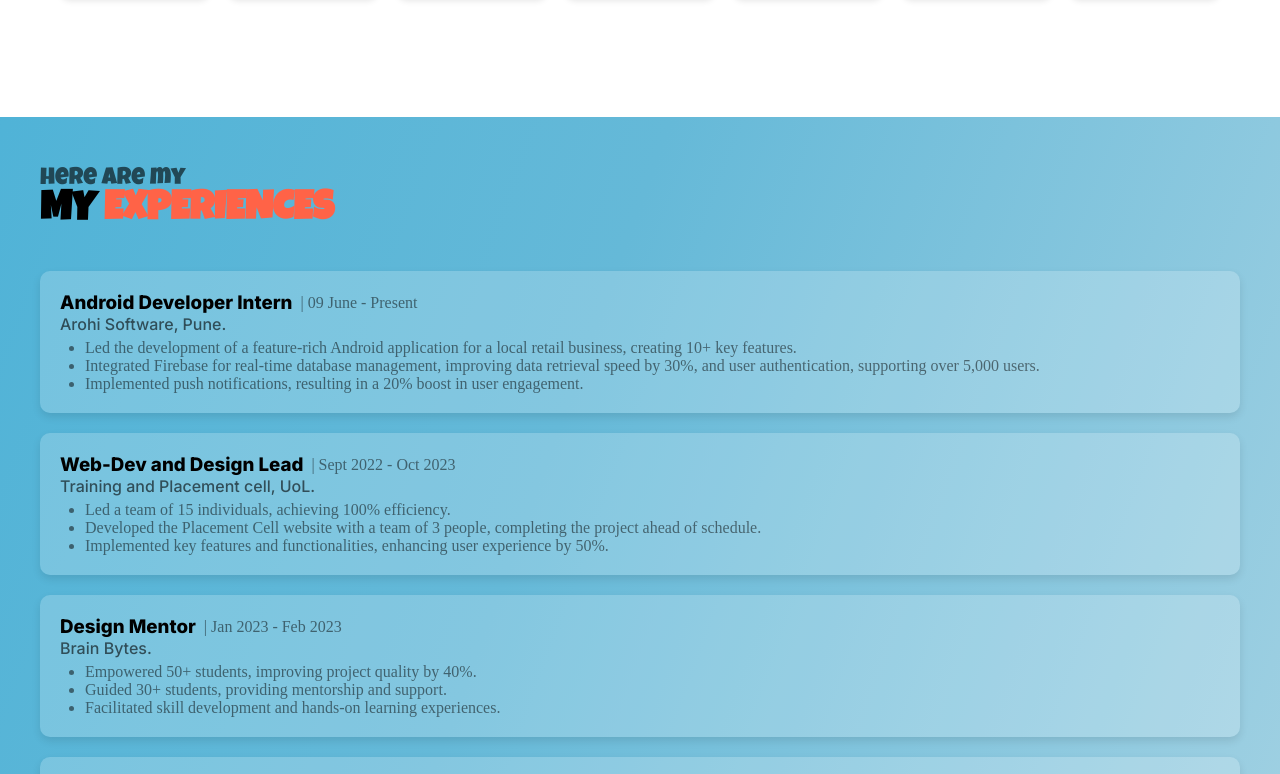
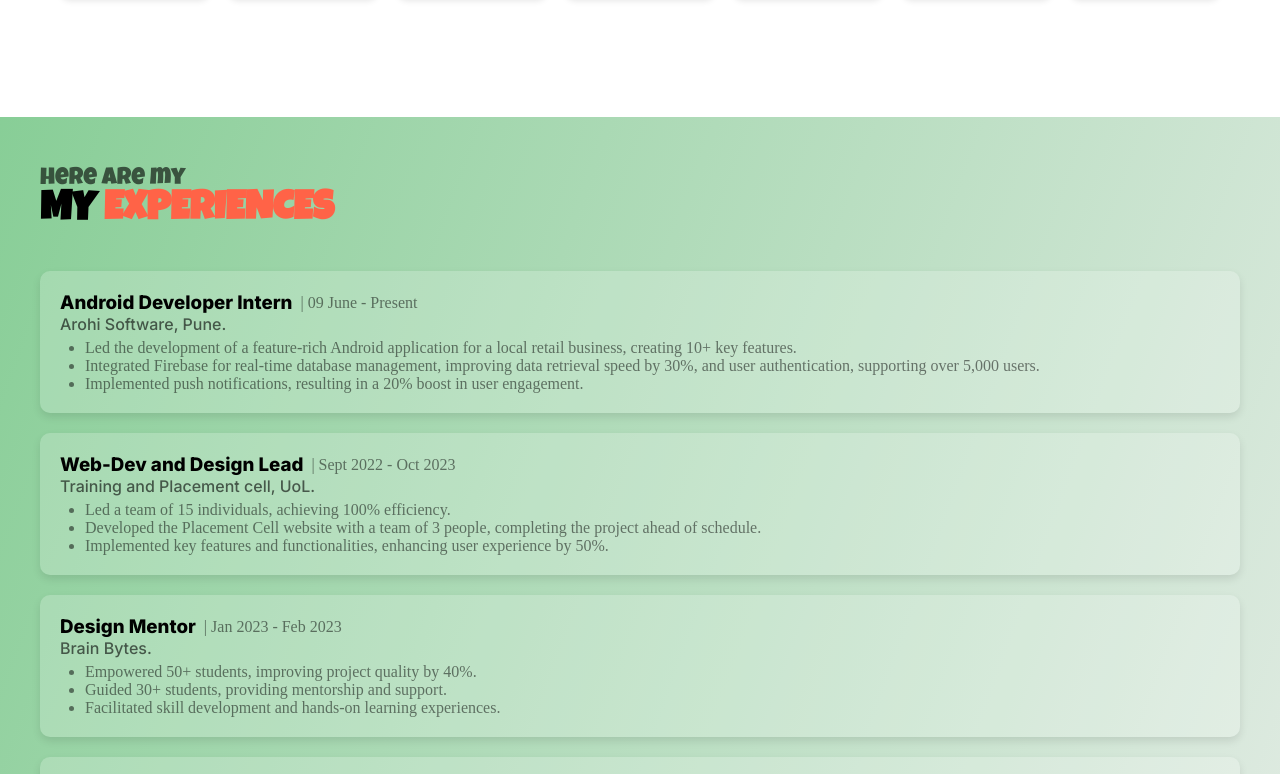
Before and after one commit to ankitrai5096/Portfolio-Website-01, a plain HTML site: page index.html in a window 1280 px wide. Shown: the part 2798-3572 px from the top of the page. Drawn offline with Linux system fonts and the light colour scheme.

Commit message:
Update styles.css

```diff
--- a/styles.css
+++ b/styles.css
@@ -491,10 +491,10 @@
     align-items: center; /* Center items horizontally */
     max-width: 100%; /* Maximum width of the entire section */
     padding: 50px 20px 10px 20px; /* Padding around the section */
-    background: linear-gradient(-70deg, #f0f0f0, #65b9d8, #23a6d5, #f0f0f0);
+    background: linear-gradient(-70deg, #f0f0f0, #f0f0f0, #79c98a, #f0f0f0);
 	background-size: 400% 400%;
-	animation: gradient 4s ease infinite;
-	height: 100vh;
+	animation: gradient 4s linear infinite;
+	height: 110vh;
 
 }
 
```
